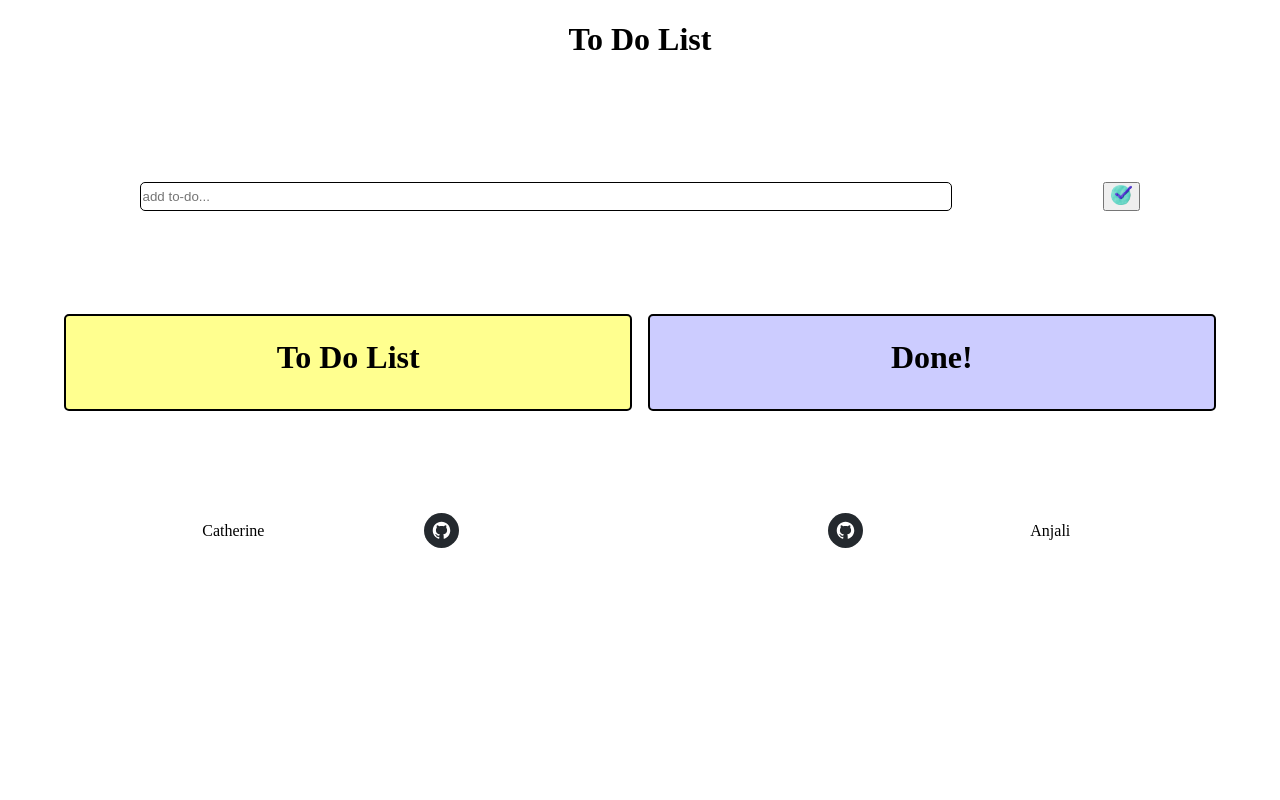
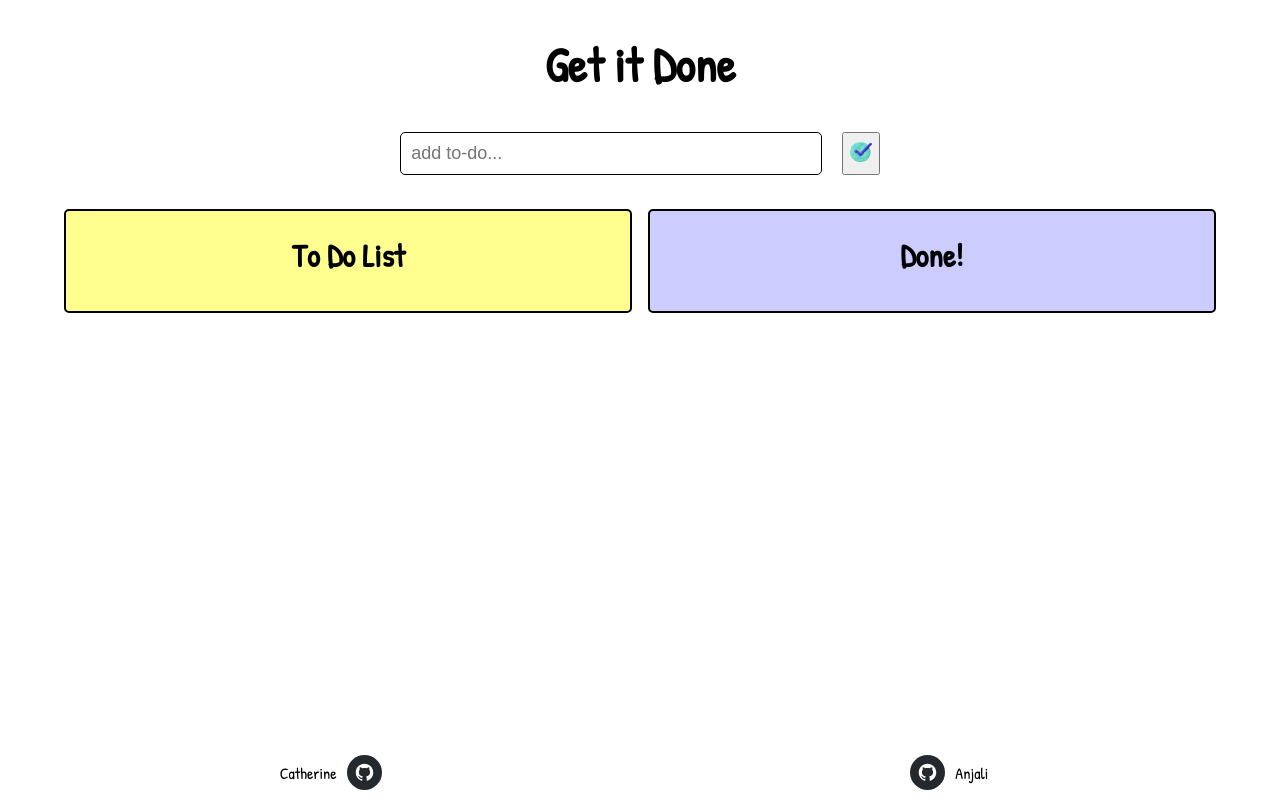
Before and after one commit to anjaliruth/typescript-todo, a React (Vite) app in the folder todo-app/: page / in a window 1280 px wide. Built offline with nearby package versions, Linux system fonts and the light colour scheme.

Commit message:
styling the footer, header and scrolling of todo container

```diff
--- a/todo-app/index.html
+++ b/todo-app/index.html
@@ -3,6 +3,9 @@
   <head>
     <meta charset="UTF-8" />
     <link rel="icon" type="image/svg+xml" href="/vite.svg" />
+    <link rel="preconnect" href="https://fonts.googleapis.com">
+<link rel="preconnect" href="https://fonts.gstatic.com" crossorigin>
+<link href="https://fonts.googleapis.com/css2?family=Comfortaa:wght@300&family=Gloria+Hallelujah&family=Patrick+Hand&display=swap" rel="stylesheet">
     <meta name="viewport" content="width=device-width, initial-scale=1.0" />
     <title>To-do</title>
   </head>
--- a/todo-app/src/App.css
+++ b/todo-app/src/App.css
@@ -3,18 +3,35 @@
   display: flex;
   flex-direction: column;
   align-items: center;
+
+  /* font-family: 'Comfortaa', sans-serif; */
+  /* font-family: 'Gloria Hallelujah', cursive; */
+  font-family: "Patrick Hand", cursive;
+}
+.header > h1 {
+  margin-bottom: 0;
+  font-size: 48px;
+}
+
+.header,
+.footer {
+  flex-grow: 0;
+  flex-shrink: 0;
 }
 .input-area {
   display: flex;
-  justify-content: space-around;
-  margin-top: 8%;
+  justify-content: center;
+  gap: 20px;
+  margin: 3% 0;
   width: 90vw;
 }
 
 .input-field {
-  width: 70%;
+  width: 17rem;
   border-radius: 5px;
   border: 0.5px solid black;
+  padding: 10px;
+  font-size: large;
 }
 
 .task-container {
@@ -23,7 +40,6 @@
   /* background-color: blanchedalmond; */
   gap: 10px;
   width: 90vw;
-  margin: 8%;
 }
 
 .checkbox-and-task {
@@ -48,7 +64,7 @@
   border-radius: 8px;
   padding: 0 5px;
   border: 1px solid black;
-  /* color: white; */
+  font-size: 20pt;
 }
 
 .todo-item:hover {
@@ -77,6 +93,8 @@
   padding: 2%;
   border-radius: 5px;
   border: 2px solid black;
+  max-height: 15rem;
+  overflow-y: scroll ;
 }
 
 .done {
@@ -87,7 +105,8 @@
   background-color: #ffff8f;
 }
 
-.task {
+.task,
+.task-done {
   margin: 12px;
 }
 
@@ -97,16 +116,27 @@
 
 .footer {
   display: flex;
+  margin: 10px;
   width: 100vw;
   align-items: center;
   justify-content: space-evenly;
 }
 
+.footer-container {
+  /* position: absolute;
+  bottom: 10px; */
+}
+.main-area {
+  display: flex;
+  flex-direction: column;
+  flex-grow: 1;
+}
 .name-and-icon {
   display: flex;
   width: 45%;
   align-items: center;
-  justify-content: space-evenly;
+  justify-content: center;
+  gap: 10px;
 }
 
 .name-and-icon > p {
@@ -117,6 +147,12 @@
   max-height: 35px;
   max-width: 35px;
 }
+.task-done {
+  text-decoration-line: line-through;
+}
+.checkbox-container {
+  display: flex;
+}
 
 /* Media Queries */
 @media (min-width: 576px) {
@@ -126,5 +162,10 @@
   }
   .todo-container {
     width: 45%;
+    max-height: 25rem;
+  }
+
+  .input-field{
+width: 25rem;
   }
 }
--- a/todo-app/src/App.tsx
+++ b/todo-app/src/App.tsx
@@ -64,8 +64,8 @@ function App() {
     )
       return;
 
-    let add,
-      active = unDoneTasks,
+    let add;
+    const active = unDoneTasks,
       complete = doneTasks;
 
     if (source.droppableId === "todo-container-undone") {
@@ -88,6 +88,7 @@ function App() {
     <DragDropContext onDragEnd={onDragEnd}>
       <div className="app">
         <Header />
+        <div className="main-area">
           <InputArea
             addToList={addToList}
             inputField={inputField}
@@ -100,6 +101,7 @@ function App() {
             deleteFromList={deleteFromList}
             editToDo={editToDo}
           />
+        </div>
         <Footer />
       </div>
     </DragDropContext>
--- a/todo-app/src/components/Footer.tsx
+++ b/todo-app/src/components/Footer.tsx
@@ -3,6 +3,7 @@ import { SocialIcon } from "react-social-icons";
 
 export default function Footer() {
   return (
+
       <div className="footer">
         <div className="name-and-icon">
           <p>Catherine</p>
--- a/todo-app/src/components/Header.tsx
+++ b/todo-app/src/components/Header.tsx
@@ -3,7 +3,7 @@ import React from "react";
 export default function Header() {
   return (
     <div className="header">
-      <h1>To Do List</h1>
+      <h1>Get it Done</h1>
     </div>
   );
 }
--- a/todo-app/src/components/ToDoSingleItem.tsx
+++ b/todo-app/src/components/ToDoSingleItem.tsx
@@ -30,15 +30,20 @@ export default function ToDoSingleItem({
         >
           <div className="checkbox-and-task">
             {toDo.done ? (
+              <div className="checkbox-container">
                 <input
                   type="checkbox"
                   onChange={() => toggleDone(toDo.id)}
                   checked
                 />
+                <p className="task-done">{toDo.task}</p>
+              </div>
             ) : (
+              <div className="checkbox-container">
                 <input type="checkbox" onChange={() => toggleDone(toDo.id)} />
+                <p className="task">{toDo.task}</p>
+              </div>
             )}
-            <p className="task">{toDo.task}</p>
           </div>
           <div className="todo-item-buttons">
             <button onClick={() => editToDo(toDo.id)}>
```
Lines whose indentation alone changed are shown as unchanged.
